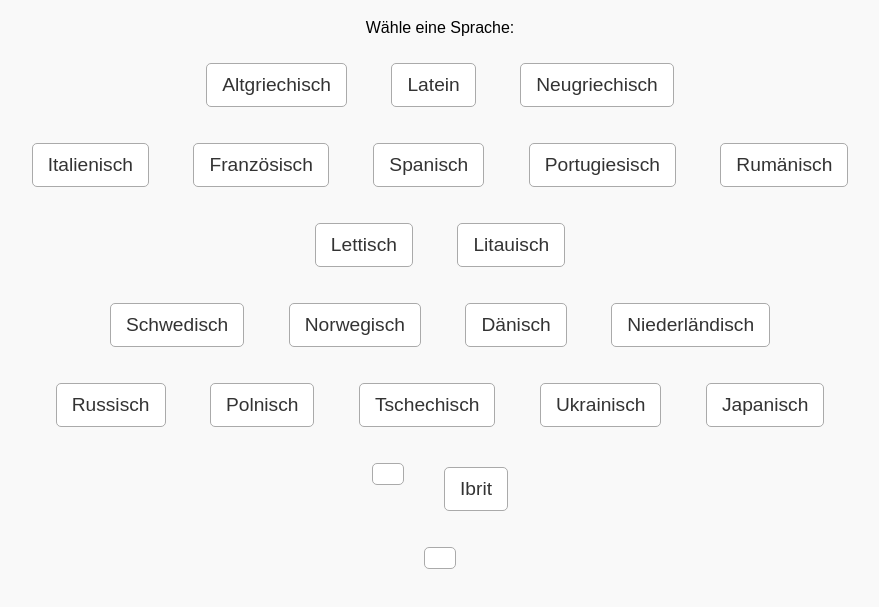
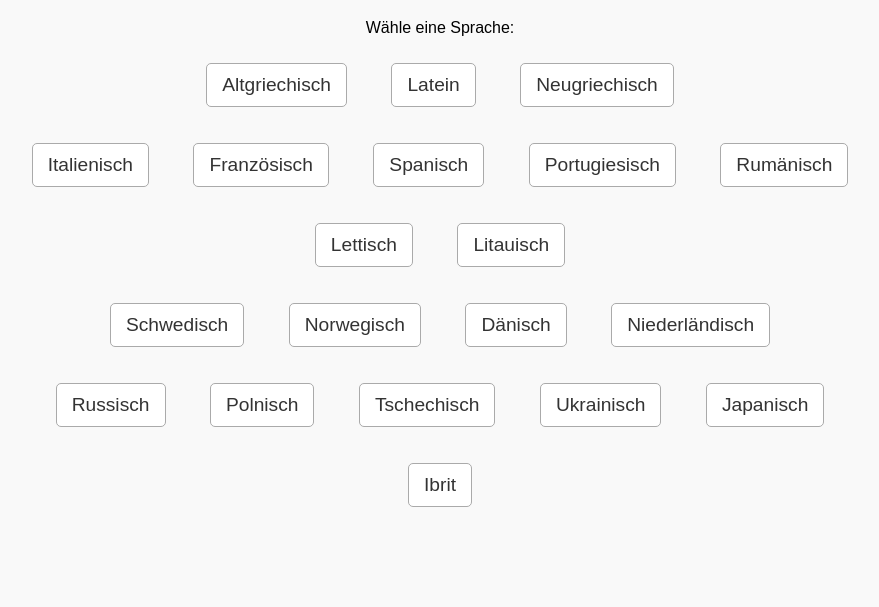
Before and after one commit to Lehrdichter/Sprachenlernen-Lernen-mit-Texten, a plain HTML site: page index.html in a window 1280 px wide. Shown: the part 127-734 px from the top of the page, without its empty margins (200-1079 px from the left). Drawn offline with Linux system fonts and the light colour scheme.

Commit message:
index.html

```diff
--- a/index.html
+++ b/index.html
@@ -51,9 +51,9 @@
     <a href="polnisch.html">Polnisch</a>
     <a href="tschechisch.html">Tschechisch</a>
     <a href="ukrainisch.html">Ukrainisch</a>
-    <a href="japanisch.html">Japanisch <p>
-    <a href="ibrit.html">Ibrit
-      </p>
+    <a href="japanisch.html">Japanisch </a> <p>
+    <a href="ibrit.html">Ibrit </a>
+        </p>
 
 
     <!-- Weitere Sprachen einfach hinzufügen -->
```
